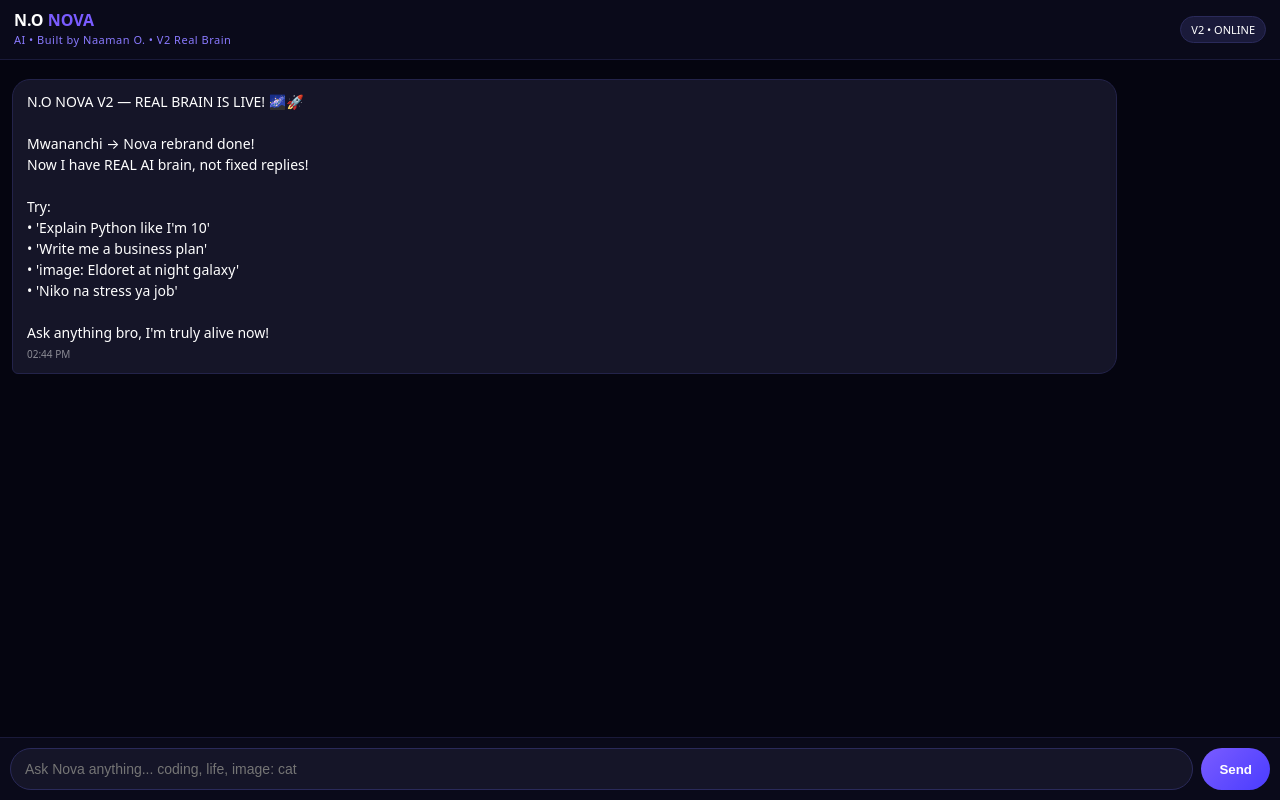
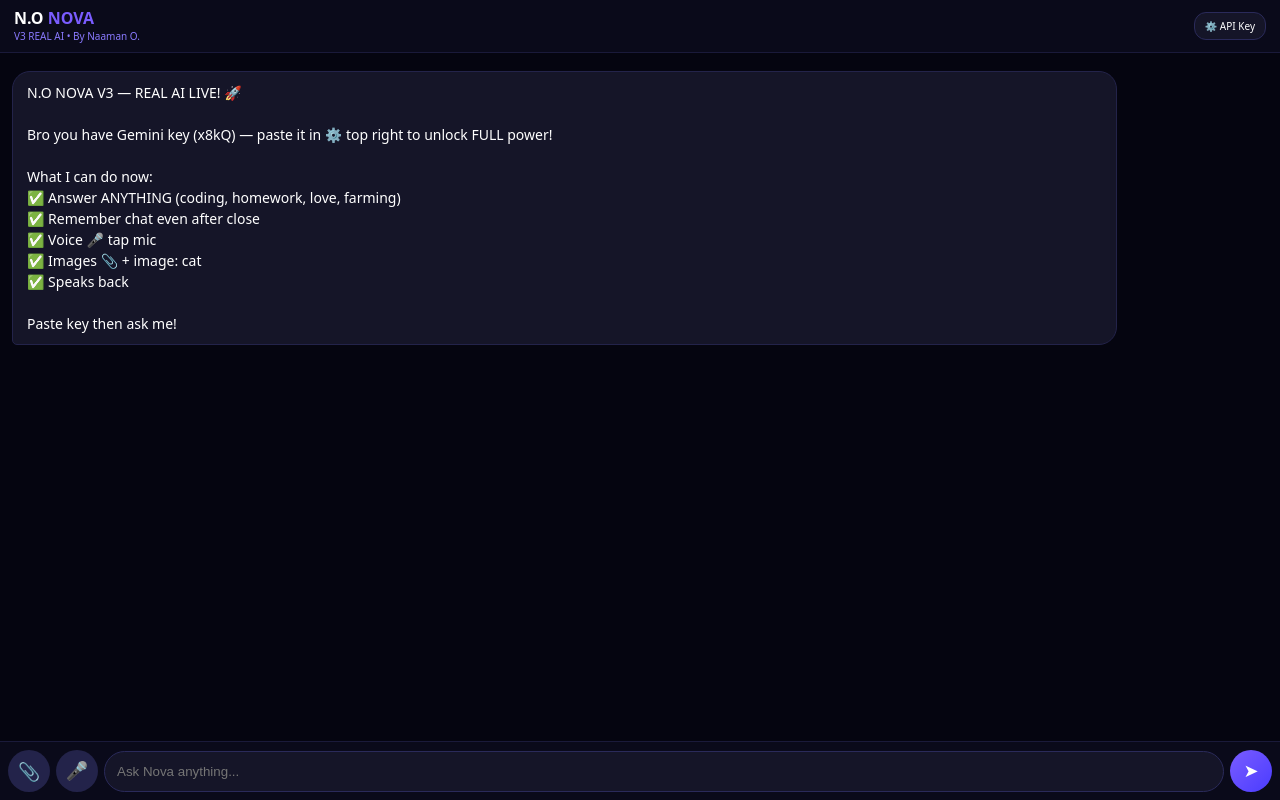
Before and after one commit to naamanodhiambo6-svg/naamanodhiambo6-svg.github.io, a plain HTML site: page index.html in a window 1280 px wide. Drawn offline with Linux system fonts and the light colour scheme.

Commit message:
Refactor index.html for Nova AI V3
Updated HTML structure, styles, and functionality for Nova AI.

```diff
--- a/index.html
+++ b/index.html
@@ -1,112 +1,90 @@
 
 <!DOCTYPE html>
-<html>
-<head>
-<meta charset="UTF-8">
-<meta name="viewport" content="width=device-width, initial-scale=1">
-<meta http-equiv="Cache-Control" content="no-cache, no-store, must-revalidate">
-<title>N.O Nova AI - V2 Real Brain</title>
+<html><head>
+<meta charset="UTF-8"><meta name="viewport" content="width=device-width, initial-scale=1">
+<meta http-equiv="Cache-Control" content="no-cache">
+<title>N.O Nova V3 - Real AI</title>
 <style>
-*{box-sizing:border-box}
-body{margin:0;font-family:system-ui,-apple-system,Segoe UI,Roboto;background:#050510;color:#fff;display:flex;flex-direction:column;height:100vh;height:100dvh}
-.header{padding:12px 14px;background:#0a0a1a;display:flex;justify-content:space-between;align-items:center;border-bottom:1px solid #1a1a3a;position:sticky;top:0;z-index:10}
-.logo{font-weight:900;line-height:1.1}.logo span{color:#7a5cff}.logo small{color:#8a7aff;font-weight:400;font-size:11px;letter-spacing:.5px}
-.badge{background:#1a1a3a;padding:5px 10px;border-radius:20px;font-size:11px;border:1px solid #2a2a5a}
-.chat{flex:1;overflow-y:auto;padding:12px;padding-bottom:80px}
-.msg{max-width:88%;padding:11px 14px;border-radius:18px;margin:7px 0;line-height:1.5;white-space:pre-wrap;font-size:14px;animation:pop .2s ease}
-@keyframes pop{from{transform:scale(.95);opacity:0}to{transform:scale(1);opacity:1}}
-.user{background:linear-gradient(135deg,#7a5cff,#4a3cff);margin-left:auto;border-bottom-right-radius:6px}
-.bot{background:#151528;margin-right:auto;border:1px solid #23234a;border-bottom-left-radius:6px}
-.typing{font-style:italic;opacity:.7}
-.input{position:fixed;bottom:0;left:0;right:0;display:flex;padding:10px;background:#0a0a1a;gap:8px;border-top:1px solid #1a1a3a}
-.input input{flex:1;padding:12px 14px;border-radius:24px;border:1px solid #2a2a5a;background:#151528;color:#fff;outline:none;font-size:14px}
-.input button{padding:12px 18px;border-radius:24px;border:none;background:linear-gradient(135deg,#7a5cff,#4a3cff);color:#fff;font-weight:bold;cursor:pointer}
-img.gen{max-width:100%;border-radius:12px;margin-top:8px;border:1px solid #23234a}
-small.time{opacity:.5;font-size:10px;display:block;margin-top:4px}
+*{box-sizing:border-box}body{margin:0;font-family:system-ui;background:#050510;color:#fff;display:flex;flex-direction:column;height:100dvh}
+.h{padding:10px 14px;background:#0a0a1a;display:flex;justify-content:space-between;align-items:center;border-bottom:1px solid #1a1a3a}
+.logo{font-weight:900;line-height:1} .logo span{color:#7a5cff} .logo small{font-size:10px;color:#8a7aff;font-weight:400}
+.badge{font-size:10px;background:#151528;padding:6px 10px;border-radius:12px;border:1px solid #2a2a5a;cursor:pointer}
+.chat{flex:1;overflow-y:auto;padding:12px;padding-bottom:95px}
+.msg{max-width:88%;padding:10px 14px;border-radius:18px;margin:6px 0;line-height:1.5;font-size:14px;white-space:pre-wrap}
+.user{background:linear-gradient(135deg,#7a5cff,#4a3cff);margin-left:auto;border-bottom-right-radius:5px}
+.bot{background:#151528;border:1px solid #23234a;margin-right:auto;border-bottom-left-radius:5px}
+.input{position:fixed;bottom:0;left:0;right:0;background:#0a0a1a;padding:8px;display:flex;gap:6px;border-top:1px solid #1a1a3a;align-items:center}
+.input input[type=text]{flex:1;padding:12px;border-radius:24px;border:1px solid #2a2a5a;background:#151528;color:#fff;outline:none}
+.btn{border:none;border-radius:50%;width:42px;height:42px;cursor:pointer;color:#fff;font-size:18px;display:flex;align-items:center;justify-content:center}
+.send{background:linear-gradient(135deg,#7a5cff,#4a3cff)} .mic{background:#23234a} .upload{background:#23234a}
+.settings{position:fixed;top:50px;right:10px;background:#111126;border:1px solid #2a2a5a;padding:12px;border-radius:12px;display:none;z-index:20;width:290px}
+.settings input{width:100%;padding:10px;border-radius:8px;border:1px solid #2a2a5a;background:#151528;color:#fff;margin:6px 0;font-size:13px}
+img.gen{max-width:100%;border-radius:12px;margin-top:6px;border:1px solid #333}
 </style>
-</head>
-<body>
-<div class="header">
-<div class="logo">N.O <span>NOVA</span><br><small>AI • Built by Naaman O. • V2 Real Brain</small></div>
-<div class="badge">V2 • ONLINE</div>
+</head><body>
+<div class="h">
+<div class="logo">N.O <span>NOVA</span><br><small>V3 REAL AI • By Naaman O.</small></div>
+<div class="badge" onclick="toggleSet()">⚙️ API Key</div>
+</div>
+<div class="settings" id="setBox">
+<b>🔑 Gemini API Key (Free)</b><br><small style="opacity:.7">You already have one ending x8kQ</small>
+<input id="apiKey" type="text" placeholder="Paste AIzaSy... here">
+<button onclick="saveKey()" style="width:100%;padding:10px;border-radius:8px;border:none;background:#7a5cff;color:#fff;margin-top:6px;font-weight:bold">Save & Enable Real Brain</button>
+<small id="keyStatus" style="color:#8a7aff;display:block;margin-top:6px"></small>
+<br><button onclick="clearChat()" style="width:100%;padding:8px;border-radius:8px;background:#23234a;color:#fff;border:none">Clear Chat Memory</button>
 </div>
 <div class="chat" id="chat"></div>
-<div class="input"><input id="q" placeholder="Ask Nova anything... coding, life, image: cat" autocomplete="off" onkeydown="if(event.key==='Enter')ask()"><button onclick="ask()">Send</button></div>
-
+<div class="input">
+<label class="btn upload">📎<input type="file" id="fileIn" accept="image/*" hidden onchange="handleFile(event)"></label>
+<button class="btn mic" id="micBtn" onclick="toggleMic()">🎤</button>
+<input id="q" type="text" placeholder="Ask Nova anything..." onkeydown="if(event.key==='Enter')ask()">
+<button class="btn send" onclick="ask()">➤</button>
+</div>
 <script>
+let apiKey = localStorage.getItem('nova_gemini_key') || '';
+let messages = JSON.parse(localStorage.getItem('nova_chat') || '[]');
 const chatEl = document.getElementById('chat');
-const qEl = document.getElementById('q');
-let history = [];
-
-function addMsg(text, who){
-  const d = document.createElement('div');
-  d.className = 'msg ' + who;
-  const time = new Date().toLocaleTimeString([], {hour:'2-digit',minute:'2-digit'});
-  if(who==='bot' && text.includes('<img')){
-    d.innerHTML = text + `<small class="time">${time}</small>`;
-  } else {
-    d.innerText = text;
-    const t = document.createElement('small'); t.className='time'; t.innerText=time;
-    d.appendChild(document.createElement('br')); d.appendChild(t);
-  }
-  chatEl.appendChild(d);
-  chatEl.scrollTop = chatEl.scrollHeight;
-  return d;
+document.getElementById('apiKey').value = apiKey;
+document.getElementById('keyStatus').innerText = apiKey ? "✅ Real Brain Ready" : "⚠️ Paste key you copied (x8kQ)";
+function toggleSet(){let b=document.getElementById('setBox'); b.style.display=b.style.display==='block'?'none':'block';}
+function saveKey(){let k=document.getElementById('apiKey').value.trim(); if(!k){alert('Paste your AIzaSy key');return;} localStorage.setItem('nova_gemini_key',k); apiKey=k; document.getElementById('keyStatus').innerText="✅ Saved! Real Brain Active"; toggleSet();}
+function clearChat(){localStorage.removeItem('nova_chat'); messages=[]; chatEl.innerHTML=''; addMsg('Memory cleared!','bot');}
+function saveHistory(){localStorage.setItem('nova_chat', JSON.stringify(messages.slice(-40)));}
+function addMsg(t,w){let d=document.createElement('div'); d.className='msg '+w; d.innerText=t; chatEl.appendChild(d); chatEl.scrollTop=chatEl.scrollHeight; messages.push({role:w,text:t}); saveHistory(); return d;}
+function addHTML(h,w){let d=document.createElement('div'); d.className='msg '+w; d.innerHTML=h; chatEl.appendChild(d); chatEl.scrollTop=chatEl.scrollHeight; return d;}
+messages.forEach(m=>{let d=document.createElement('div'); d.className='msg '+m.role; d.innerText=m.text; chatEl.appendChild(d);});
+if(messages.length==0) addMsg("N.O NOVA V3 — REAL AI LIVE! 🚀\n\nBro you have Gemini key (x8kQ) — paste it in ⚙️ top right to unlock FULL power!\n\nWhat I can do now:\n✅ Answer ANYTHING (coding, homework, love, farming)\n✅ Remember chat even after close\n✅ Voice 🎤 tap mic\n✅ Images 📎 + image: cat\n✅ Speaks back\n\nPaste key then ask me!","bot");
+async function callAI(prompt){
+if(!apiKey){
+let r=await fetch(`https://text.pollinations.ai/${encodeURIComponent(prompt)}?model=openai`); return await r.text();
 }
-
-function getSystemPrompt(){
-  return "You are N.O Nova AI, built by Naaman O. from Eldoret, Kenya. Formerly Mwananchi. You are friendly, use Sheng sometimes, helpful, concise. You are Nova V2 Real Brain. Your creator is Naaman. No limits. Answer in user's language. If user asks who made you, say Naaman O.";
+let url=`https://generativelanguage.googleapis.com/v1beta/models/gemini-1.5-flash:generateContent?key=${apiKey}`;
+let body={contents:[{parts:[{text:`You are N.O Nova AI, built by Naaman O. in Eldoret Kenya. Friendly, Sheng, concise. User: ${prompt}` }]}]};
+let res=await fetch(url,{method:'POST',headers:{'Content-Type':'application/json'},body:JSON.stringify(body)});
+let j=await res.json(); if(j.error) throw new Error(j.error.message);
+return j.candidates?.[0]?.content?.parts?.[0]?.text||"No reply";
 }
-
-// Real AI via free Pollinations text API
-async function callRealAI(userText){
-  const prompt = encodeURIComponent(getSystemPrompt() + "\n\nUser: " + userText + "\n\nHistory: " + history.slice(-4).join(" | ") + "\n\nNova:");
-  // Using text.pollinations.ai - free, no key, works on GitHub Pages
-  const url = `https://text.pollinations.ai/${prompt}?model=openai&seed=${Math.floor(Math.random()*1000)}`;
-  try{
-    const res = await fetch(url);
-    if(!res.ok) throw new Error("API down");
-    const txt = await res.text();
-    return txt;
-  }catch(e){
-    return "Bro my brain is reconnecting... 🌌 Try again! (If offline, ask fixed Q like 'Who are you' I know offline too)";
-  }
+async function ask(){
+let q=document.getElementById('q'); let txt=q.value.trim(); if(!txt) return;
+addMsg(txt,'user'); q.value='';
+if(txt.toLowerCase().startsWith('image:')){
+let p=txt.replace(/image:/i,'').trim(); addMsg('Generating: '+p+' 🎨','bot');
+let img=`https://image.pollinations.ai/prompt/${encodeURIComponent(p)}?width=512&height=512&nologo=true&seed=${Date.now()}`;
+addHTML(`🎨 ${p}<br><img class="gen" src="${img}">`,'bot'); return;
 }
-
-async function ask(){
-  let txt = qEl.value.trim(); if(!txt) return;
-  addMsg(txt,'user');
-  history.push(txt);
-  qEl.value='';
-
-  // Offline fast replies
-  let t = txt.toLowerCase();
-  if(t.includes("image:") || t.includes("picha:")){
-    let p = txt.replace(/image:|picha:/gi,"").trim() || "Nova AI galaxy logo";
-    let msgDiv = addMsg("Creating image: "+p+" 🎨","bot");
-    let imgUrl = `https://image.pollinations.ai/prompt/${encodeURIComponent(p + " highly detailed, galaxy, purple")}?nologo=true&seed=${Math.floor(Math.random()*10000)}&width=512&height=512`;
-    setTimeout(()=>{
-      msgDiv.innerHTML = `🎨 ${p}<br><img class="gen" src="${imgUrl}" loading="lazy"><small class="time">${new Date().toLocaleTimeString()}</small>`;
-      chatEl.scrollTop = chatEl.scrollHeight;
-    }, 300);
-    return;
-  }
-  if(t==="who are you" || t.includes("who are you") || t.includes("wewe ni nani")){
-    addMsg("I am N.O Nova AI! 🌌\nN.O = Naaman O. — Your initials!\nNova = new star that shines bright!\nBuilt by you in Eldoret, Kenya!\nV2 Real Brain — Now I can answer ANYTHING!\nFormerly Mwananchi V26, now Nova V2!","bot");
-    return;
-  }
-
-  // Real AI call
-  let typingDiv = addMsg("Nova is thinking... 💭","bot");
-  typingDiv.classList.add('typing');
-  let answer = await callRealAI(txt);
-  chatEl.removeChild(typingDiv);
-  addMsg(answer,'bot');
-  history.push(answer);
-  if(history.length>10) history = history.slice(-10);
+let think=addMsg('Nova thinking... 💭','bot');
+try{let ans=await callAI(txt); chatEl.removeChild(think); addMsg(ans,'bot');}catch(e){chatEl.removeChild(think); addMsg('Error: '+e.message,'bot');}
 }
-
-addMsg("N.O NOVA V2 — REAL BRAIN IS LIVE! 🌌🚀\n\nMwananchi → Nova rebrand done!\nNow I have REAL AI brain, not fixed replies!\n\nTry:\n• 'Explain Python like I'm 10'\n• 'Write me a business plan'\n• 'image: Eldoret at night galaxy'\n• 'Niko na stress ya job'\n\nAsk anything bro, I'm truly alive now!","bot");
+let rec,listening=false;
+function toggleMic(){
+let SR=window.SpeechRecognition||window.webkitSpeechRecognition;
+if(!SR){alert('Voice not supported');return;}
+if(!rec){rec=new SR(); rec.lang='en-KE'; rec.onresult=(e)=>{document.getElementById('q').value=e.results[0][0].transcript; ask();}; rec.onend=()=>{listening=false; document.getElementById('micBtn').style.background='#23234a';}}
+if(!listening){rec.start(); listening=true; document.getElementById('micBtn').style.background='#7a5cff';}else{rec.stop();}
+}
+function handleFile(e){
+let f=e.target.files[0]; if(!f) return;
+let r=new FileReader(); r.onload=()=>{addHTML(`📎 Uploaded<br><img class="gen" src="${r.result}">`,'user'); addMsg('Nice! What should I do with this image?','bot');}; r.readAsDataURL(f);
+}
 </script>
-</body>
-</html>
+</body></html>
```
